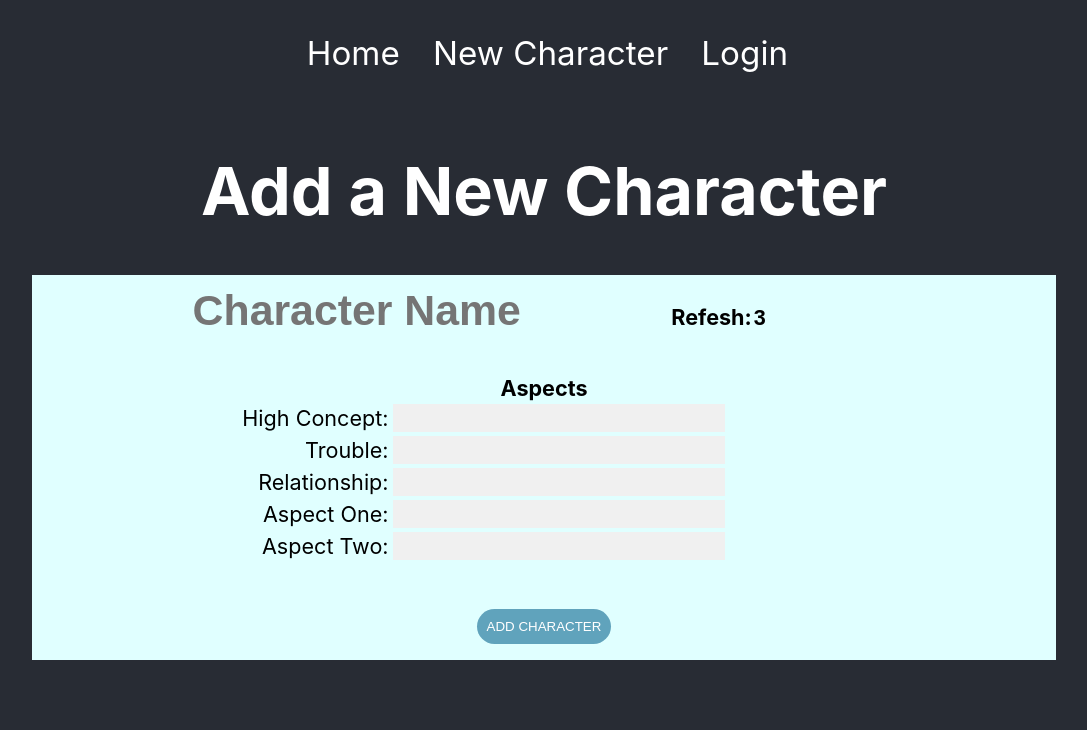
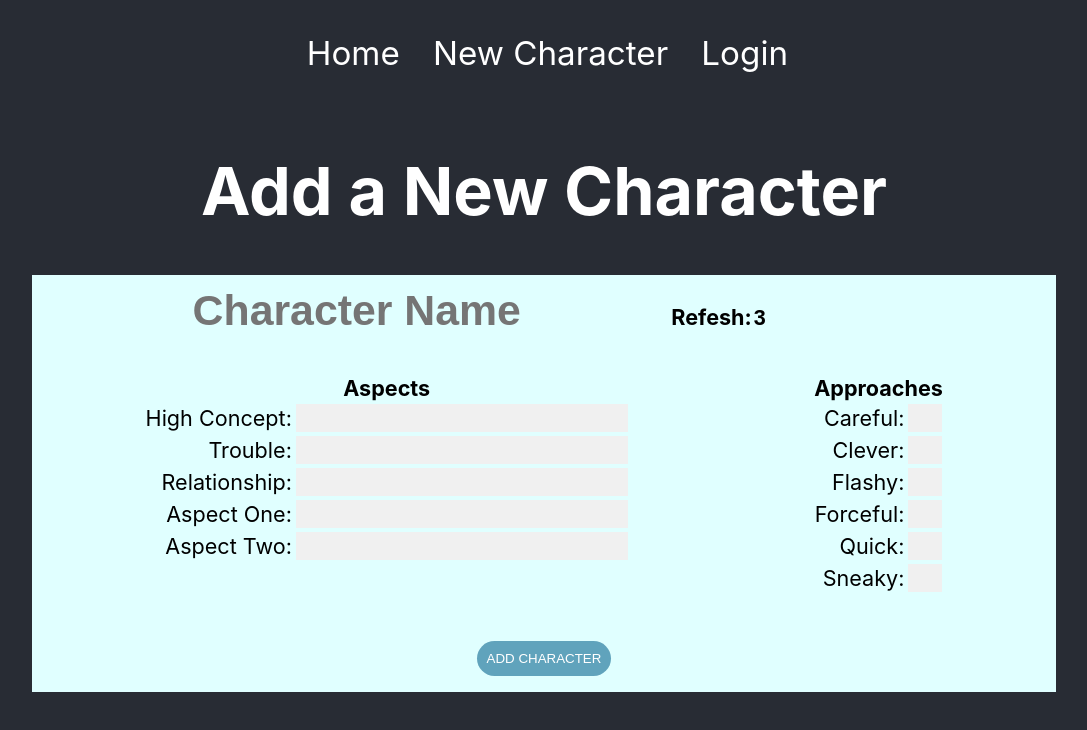
Before and after one commit to GideonBrimleaf/fate_character_generator, a React (Create React App) app: page /new in a window 1280 px wide. Shown: the top 730 px of the page, without its empty margins (96-1183 px from the left). Built offline with nearby package versions, Linux system fonts and the light colour scheme; no server answers; sample sign-in values are in the browser's storage.

Commit message:
aspects table added

```diff
--- a/src/containers/CharacterForm.css
+++ b/src/containers/CharacterForm.css
@@ -66,4 +66,5 @@ input:focus:hover {
 .secondary-input {
   background-color: #f0f0f0;
   text-align: left;
+  max-width: 30px;
 }
--- a/src/containers/CharacterForm.js
+++ b/src/containers/CharacterForm.js
@@ -142,7 +142,12 @@ class CharacterForm extends Component {
             />
           </section>
           <section className="character-stats character-form-section">
-            <CharacterFormStatBlock stats={this.state.aspects} tableName="aspects" handleFormStatChange={this.handleFormStatChange} statBlockType="primary" />
+            <article className="character-sheet-item-primary">
+              <CharacterFormStatBlock stats={this.state.aspects} tableName="aspects" handleFormStatChange={this.handleFormStatChange} statBlockType="primary" />
+            </article>
+            <article className="character-sheet-item-secondary">
+              <CharacterFormStatBlock stats={this.state.approaches} tableName="approaches" handleFormStatChange={this.handleFormStatChange} statBlockType="secondary" />
+            </article>
           </section>
           <input className="primary-button" type="submit" value="Add Character"/>
         </form>
--- a/src/containers/CharacterFormStatBlock.js
+++ b/src/containers/CharacterFormStatBlock.js
@@ -32,7 +32,7 @@ const CharacterFormStatBlock = (props) => {
   })
 
   return(
-    <table className={`character-sheet-item-${props.statBlockType}`}>
+    <table>
       <caption>{ prettyTableName }</caption>
       <tbody>
         { tableRows }
```
